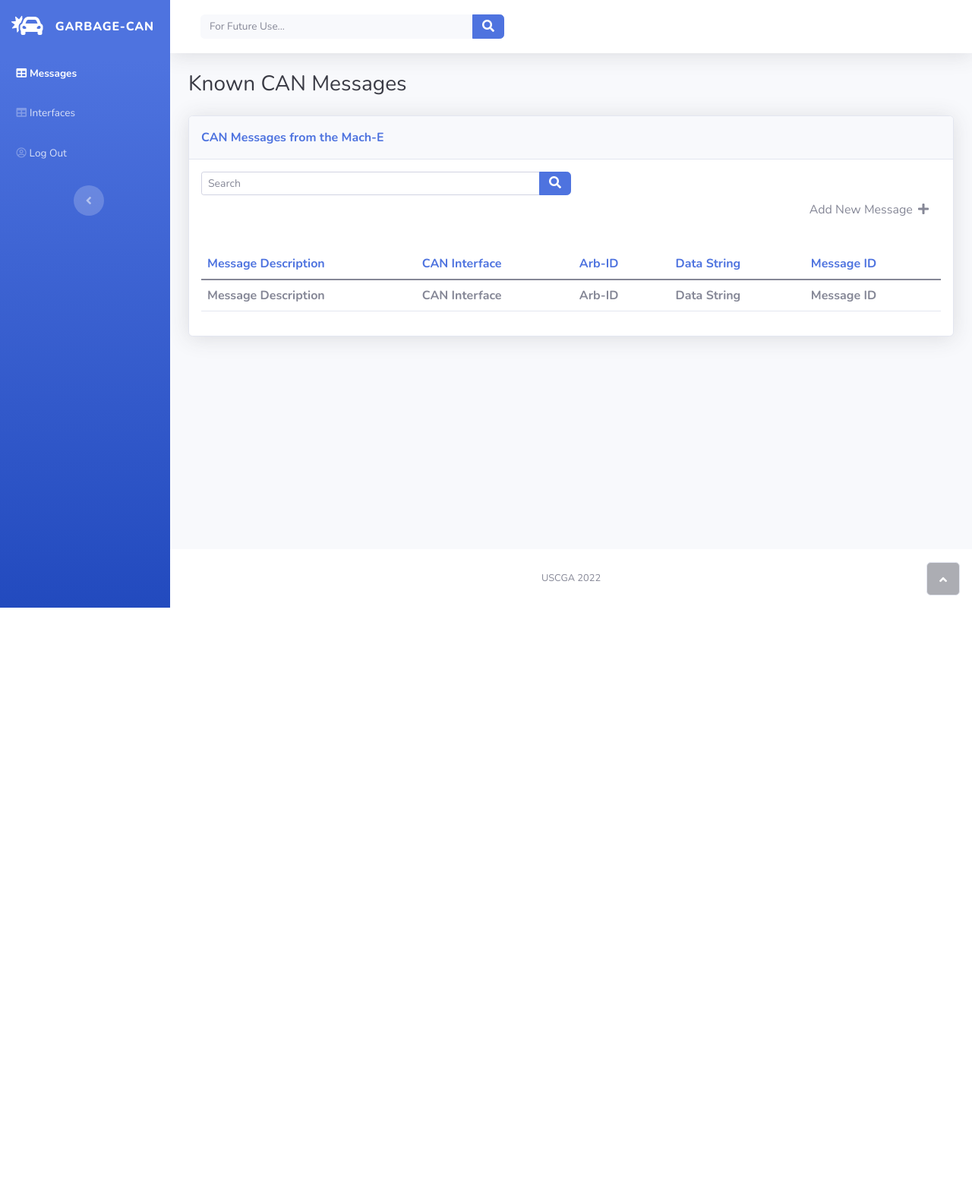
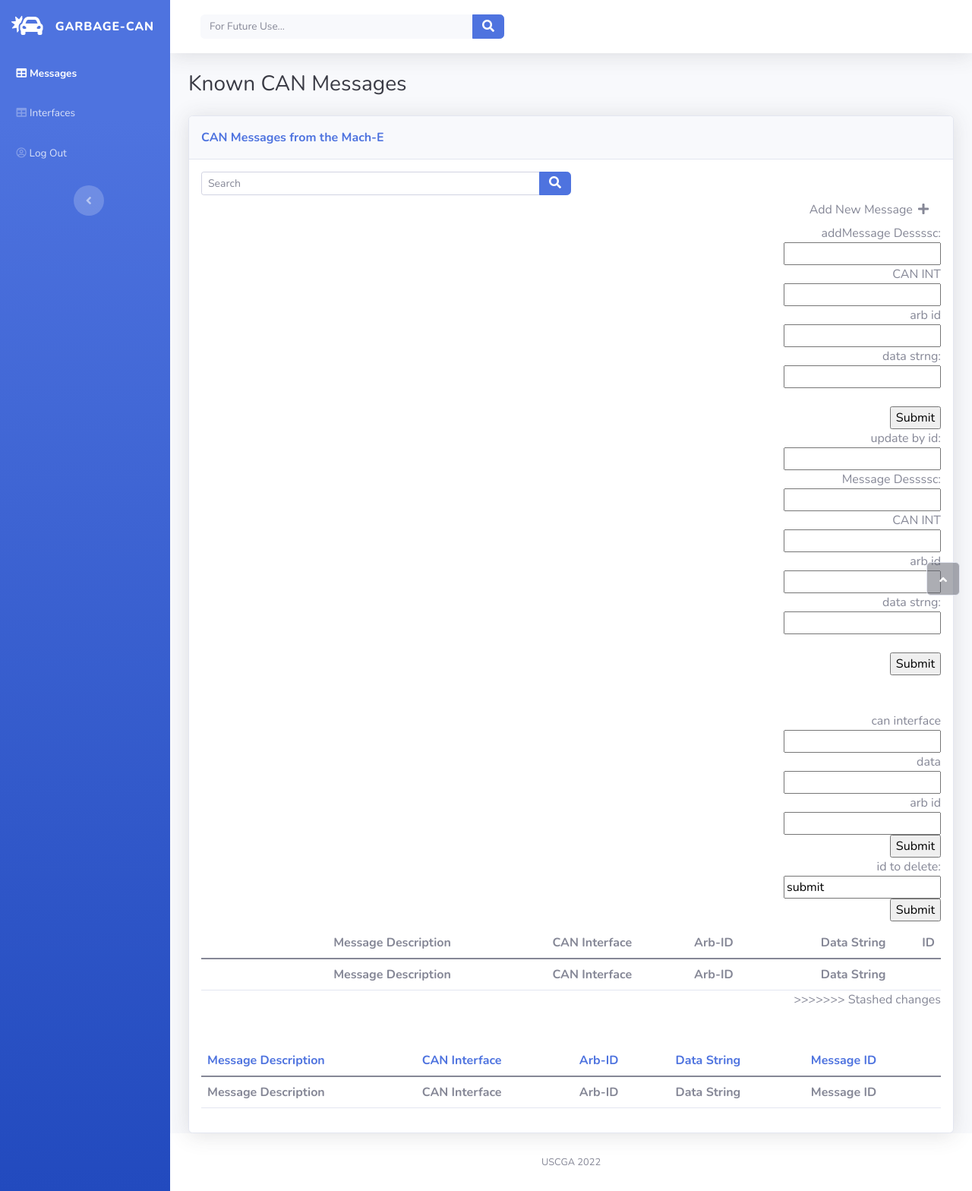
Before and after one commit to Jstith/Garbage-CAN, a Python web app: template web_app/templates/table.html in a window 1280 px wide. Shown: the whole page at 76% size. Before the commit the page ends 800 px from the top, so only its background shows below. Run offline with Jinja, Linux system fonts and the light colour scheme; the template is opened without the code that fills it, so the values that code supplies are empty; some libraries are stand-ins or nearby versions.

Commit message:
try this idk

```diff
--- a/web_app/templates/inspect.html
+++ b/web_app/templates/inspect.html
@@ -41,7 +41,7 @@
                                     document.getElementById('interface_place').value = document.getElementById('m_can').value;
                                     document.getElementById('arb_place').value = document.getElementById('m_arb').value;
                                     document.getElementById('data_place').value = document.getElementById('m_data').value;
-                                    document.getElementById('message_id_place') = "tes{{ data.id }}";
+                                   // document.getElementById('message_id_place') = "tes{{ data.id }}";
                                     document.getElementById('send_can').submit();
                                 }
                             </script>
@@ -50,7 +50,7 @@
                                 <input id="interface_place" name="interface_place" type="hidden">
                                 <input id="arb_place" name="arb_place" type="hidden">
                                 <input id="data_place" name="data_place" type="hidden">
-                                <input id="message_id_place" name="message_id_place" type="hidden">
+                                <!--<input id="message_id_place" name="message_id_place" type="hidden">-->
                                 <a href="javascript:sendToCan()" class="btn btn-link d-block btn-google w-100" role="button" style="text-decoration: none;">Send Command to CAN (TBD)</a>
                             </form>
                             <a class="btn btn-link d-block btn-facebook w-100" role="button" style="margin-top: 20px; text-decoration: none;">Send Command to Composer (TBD)</a>
--- a/web_app/templates/table.html
+++ b/web_app/templates/table.html
@@ -43,6 +43,87 @@
                                             <input id="new_data" name="new_data" type="text"></div>
                                     </a><a class="dropdown-item"><a href="javascript:{}" onclick="document.getElementById('new_item').submit();" class="btn btn-success btn-icon-split" role="button"><span class="text-white-50 icon"><i class="fas fa-check"></i></span><span class="text-white text">Add New Message</span></a></a>
                                 </form>
+<<<<<<< Updated upstream
+=======
+                                <div class="col-md-6">
+                                    <div class="text-md-end dataTables_filter" id="dataTable_filter"><label class="form-label"></label></div>
+                                </div>
+                            </div>
+                            <form action="add" method="POST">
+                                <label for="msgdsc">addMessage Dessssc:</label><br>
+                                <input type="text" id="message_desc" name="message_desc" value=""><br>
+                                <label for="canint">CAN INT</label><br>
+                                <input type="text" id="can_interface" name="can_interface" value=""><br>
+                                <label for="">arb id</label><br>
+                                <input type="text" id="arb_id" name="arb_id" value=""><br>
+                                <label for="lname">data strng:</label><br>
+                                <input type="text" id="data_string" name="data_string" value=""><br><br>
+                                <input type="submit" value="Submit">
+                              </form>
+                              <form action="update" method="POST">
+                                <label for="msgdsc">update by id:</label><br>
+                                <input type="text" id="primary_key" name="primary_key" value=""><br>
+                                <label for="msgdsc"> Message Dessssc:</label><br>
+                                <input type="text" id="message_desc" name="message_desc" value=""><br>
+                                <label for="canint">CAN INT</label><br>
+                                <input type="text" id="can_interface" name="can_interface" value=""><br>
+                                <label for="">arb id</label><br>
+                                <input type="text" id="arb_id" name="arb_id" value=""><br>
+                                <label for="lname">data strng:</label><br>
+                                <input type="text" id="data_string" name="data_string" value=""><br><br>
+                                <input type="submit" value="Submit">
+                              </form>
+                              <br><br>
+                              <form action="send" method="POST">
+                                <label for="msgdsc">can interface</label><br>
+                                <input type="text" id="interface_place" name="interface_place" value=""><br>
+                                <label for="msgdsc"> data</label><br>
+                                <input type="text" id="data_place" name="data_place" value=""><br>
+                                <label for="canint">arb id</label><br>
+                                <input type="text" id="arb_place" name="arb_place" value=""><br>
+                                <input type="submit" value="Submit">
+                              </form>
+                              <form action="delete" method="POST">
+                                <label for="msgdsc">id to delete:</label><br>
+                                <input type="text" id="primary_key" name="primary_key" value="submit"><br>
+                                <input type="submit" value="Submit">
+                            </form>
+
+                            <div class="table-responsive table mt-2" id="dataTable" role="grid" aria-describedby="dataTable_info">
+                                <table class="table my-0" id="dataTable">
+                                    <thead>
+                                        <tr>
+                                            <th id="message_order"> Message Description</th>
+                                            <th>CAN Interface</th>
+                                            <th>Arb-ID</th>
+                                            <th>Data String</th>
+                                            <th> ID </th>
+                                        </tr>
+                                    </thead>
+                                    <tbody>
+
+                                        {% if data %}
+                                            {% for entry in data %}
+                                                <tr onclick="window.location.href = '/insect/';">                                                    <td>{{ entry.message_desc }}</td>
+                                                    <td>{{ entry.can_interface }}</td>
+                                                    <td>{{ entry.arb_id }}</td>
+                                                    <td>{{ entry.data_string }}</td>
+                                                    <td>{{ entry.id }}</td>
+                                                </tr>
+                                            {% endfor %}
+                                        {% endif %}
+
+                                    </tbody>
+                                    <tfoot>
+                                        <tr>
+                                            <td><strong>Message Description</strong></td>
+                                            <td><strong>CAN Interface</strong></td>
+                                            <td><strong>Arb-ID</strong></td>
+                                            <td><strong>Data String</strong></td>
+                                        </tr>
+                                    </tfoot>
+                                </table>
+>>>>>>> Stashed changes
                             </div>
                         </div><label class="form-label"></label>
                     </div>
```
Also changed, not shown: web_app/server.py (+9 -1 lines).
